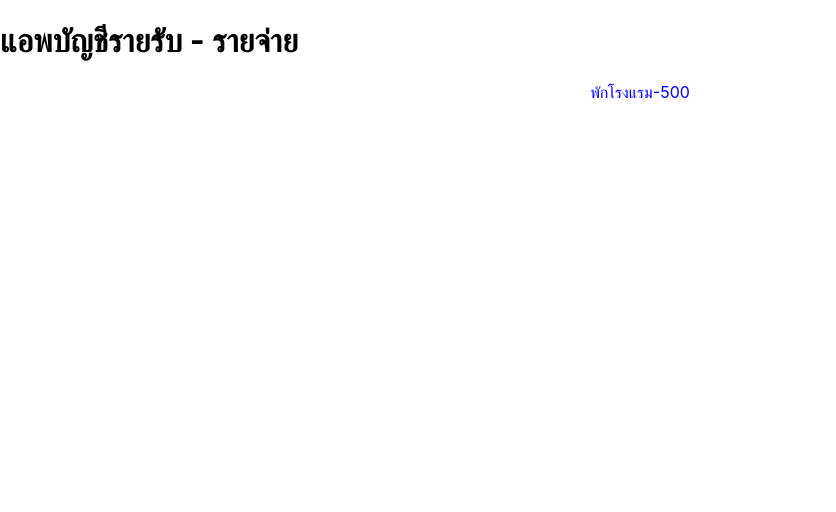
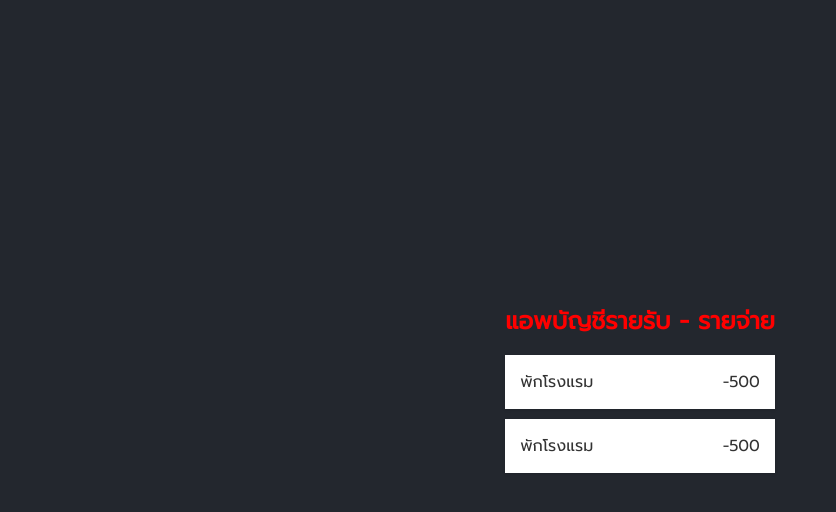
Before and after one commit to notnapat/Not-React-Test, a React (Create React App) app: page / in a window 1280 px wide. Shown: the top 512 px of the page, without its empty margins (0-836 px from the left). Built offline with nearby package versions, Linux system fonts and the light colour scheme.

Commit message:
add classname 1.App.css > App.js  2.Transa.css  >  Transa.js

```diff
--- a/src/App.css
+++ b/src/App.css
@@ -1,38 +1,38 @@
-.App {
-  text-align: center;
+@import url('https://fonts.googleapis.com/css2?family=Prompt&family=Sriracha&display=swap');
+
+*{
+  box-sizing: border-box;
+  font-family: 'Prompt', sans-serif;
 }
 
-.App-logo {
-  height: 40vmin;
-  pointer-events: none;
-}
-
-@media (prefers-reduced-motion: no-preference) {
-  .App-logo {
-    animation: App-logo-spin infinite 20s linear;
-  }
-}
-
-.App-header {
-  background-color: #282c34;
-  min-height: 100vh;
+body{
+  background: rgb(35, 39, 46);
   display: flex;
   flex-direction: column;
   align-items: center;
   justify-content: center;
-  font-size: calc(10px + 2vmin);
-  color: white;
+  min-height: 100vh;
+  margin: 0;
+}
+.container{
+  margin: 30px auto;
+  width: 350px;
 }
 
-.App-link {
-  color: #61dafb;
+.horizontal-menu{
+  list-style-type: none;
+  margin: 0;
+  padding: 0;
+  overflow: hidden;
+  background: #333;
+  text-align: center;
 }
-
-@keyframes App-logo-spin {
-  from {
-    transform: rotate(0deg);
-  }
-  to {
-    transform: rotate(360deg);
-  }
+.horizontal-menu li{
+  display: inline-block;
 }
+.horizontal-menu a{
+  color: white;
+  text-decoration: none;
+  padding: 16px;
+  display: block;
+}
--- a/src/App.js
+++ b/src/App.js
@@ -1,5 +1,10 @@
 //ใช้ร่วมกับ <React.Fragment></React.Fragment> import Reac from "react";
 import Transaction from "./components/Transaction"
+import './App.css'
+
+//Add className (Css)
+     //App.css  >  App.js
+     //Transaction.css  >  Tranasction
 
 // Css Style
 // Type1 เขียนใน Componentนั่นเลย
@@ -8,11 +13,12 @@ import Transaction from "./components/Transaction"
        //3.1  Item.css >  Item.js
        //3.2 Transaction.css > Transaction.js
 
+
 function App(){
-    //Type2 Css =  const design = {color:"red",textAlign:"center",fontSize:'1.5rem'}
+    /*Type2 Css =*/  const design = {color:"red",textAlign:"center",fontSize:'1.5rem'}
       return (
             <div>
-                  <h1 /*Type2 Css=> style={design}*/ /*Type1 .Css  = style={{color:"red",textAlign:"center",fontSize:'1.5rem'}}*/>แอพบัญชีรายรับ - รายจ่าย</h1>
+                  <h1 /*Type2 Css=>*/ style={design} /*Type1 .Css  = style={{color:"red",textAlign:"center",fontSize:'1.5rem'}}*/>แอพบัญชีรายรับ - รายจ่าย</h1>
                   <Transaction/>
             </div>
       )
--- a/src/components/Transaction.css
+++ b/src/components/Transaction.css
@@ -1,4 +1,16 @@
 .item-list{
+    list-style-type: none;
     padding: 0;
     margin-bottom: 40px;
 }
+
+.item-list li{
+    background: #fff;
+    box-shadow: 0 1px 3px rgba(0, 0, 0, 0.12);
+    padding: 15px;
+    color: #333;
+    display: flex;
+    justify-content: space-between;
+    margin: 10px 0;
+    position: relative;
+}
--- a/src/components/Transaction.js
+++ b/src/components/Transaction.js
@@ -4,6 +4,7 @@ const Transaction=()=> {
     return(
         <ul className="item-list">
             <Item/>
+            <Item/>
         </ul>
     )
 }
```
